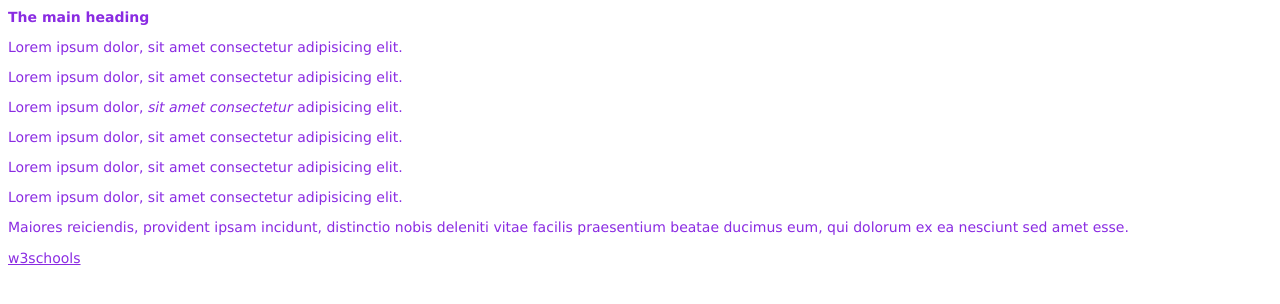
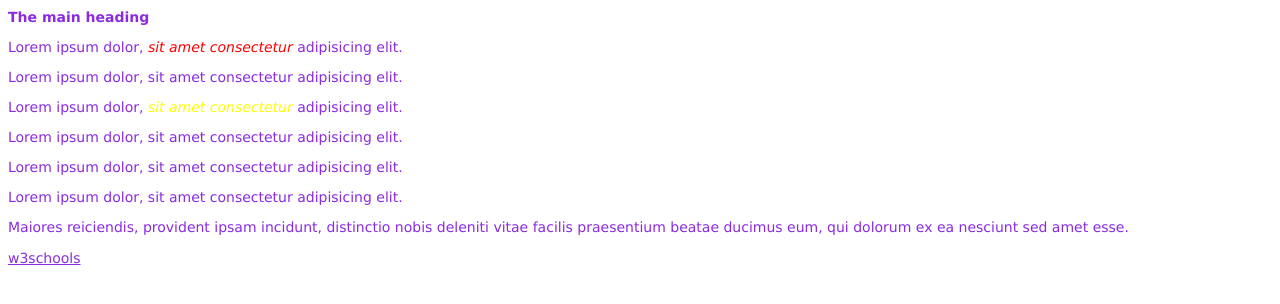
Before and after one commit to DanielzGIThub/iSA_FD_CSS_basics, a plain HTML site: page index.html in a window 1280 px wide. Drawn offline with Linux system fonts and the light colour scheme.

Commit message:
descendant selectors applied

```diff
--- a/css/styles.css
+++ b/css/styles.css
@@ -3,3 +3,11 @@ h1, p, a {
     font-size: 14px;
     font-family: Verdana, Geneva, Tahoma, sans-serif;
 }
+
+#main em{
+    color: red;
+}
+
+#main .test em {
+    color: yellow;
+}
--- a/index.html
+++ b/index.html
@@ -12,7 +12,7 @@
 <body>
     <div id="main">
         <h1 id="header1">The main heading</h1>
-        <p>Lorem ipsum dolor, sit amet consectetur adipisicing elit. </p>
+        <p>Lorem ipsum dolor, <em>sit amet consectetur</em> adipisicing elit. </p>
         <p>Lorem ipsum dolor, sit amet consectetur adipisicing elit. </p>
         <p class="test">Lorem ipsum dolor, <em>sit amet consectetur</em> adipisicing elit. </p>
         <p>Lorem ipsum dolor, sit amet consectetur adipisicing elit. </p>
```
